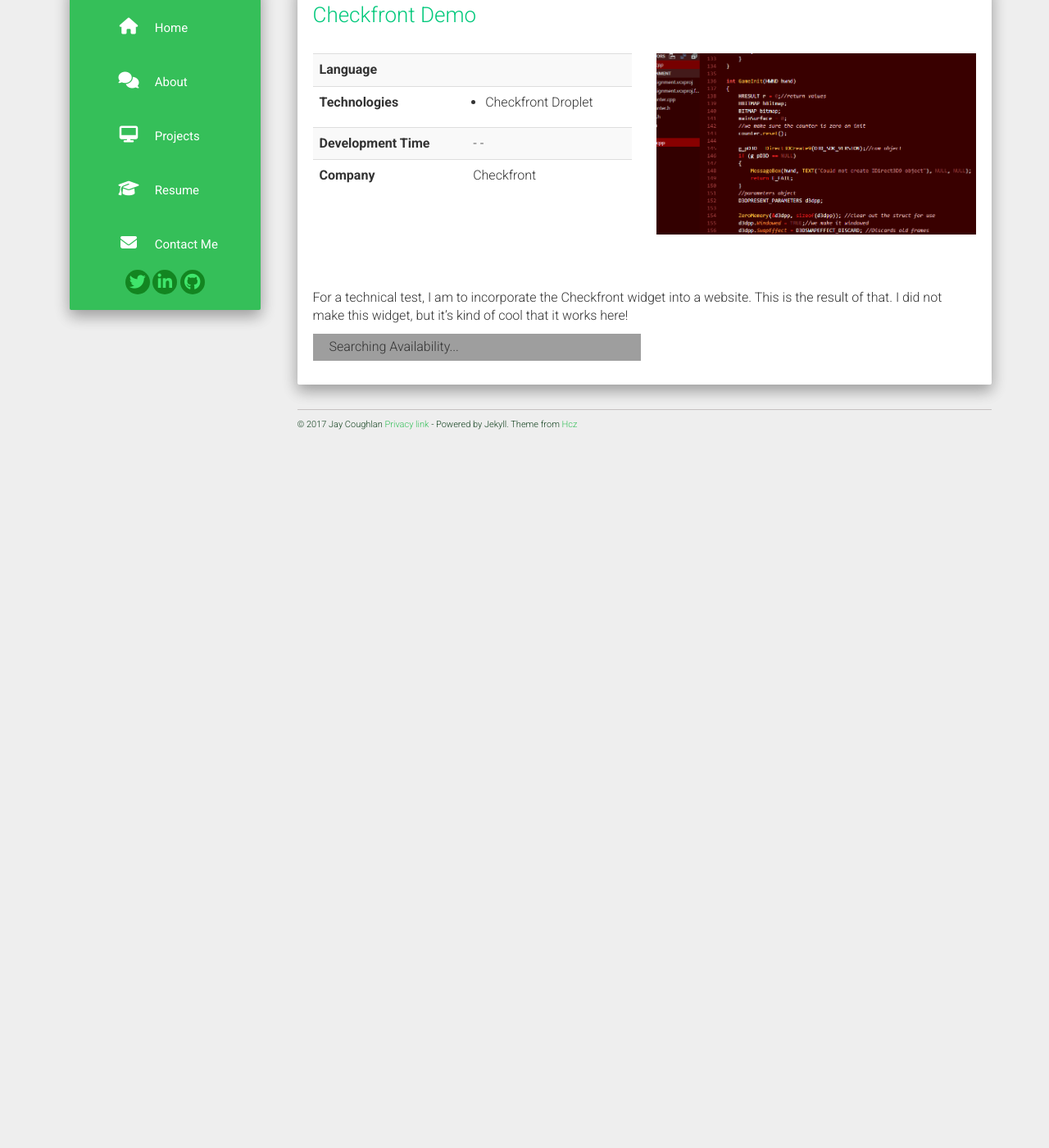
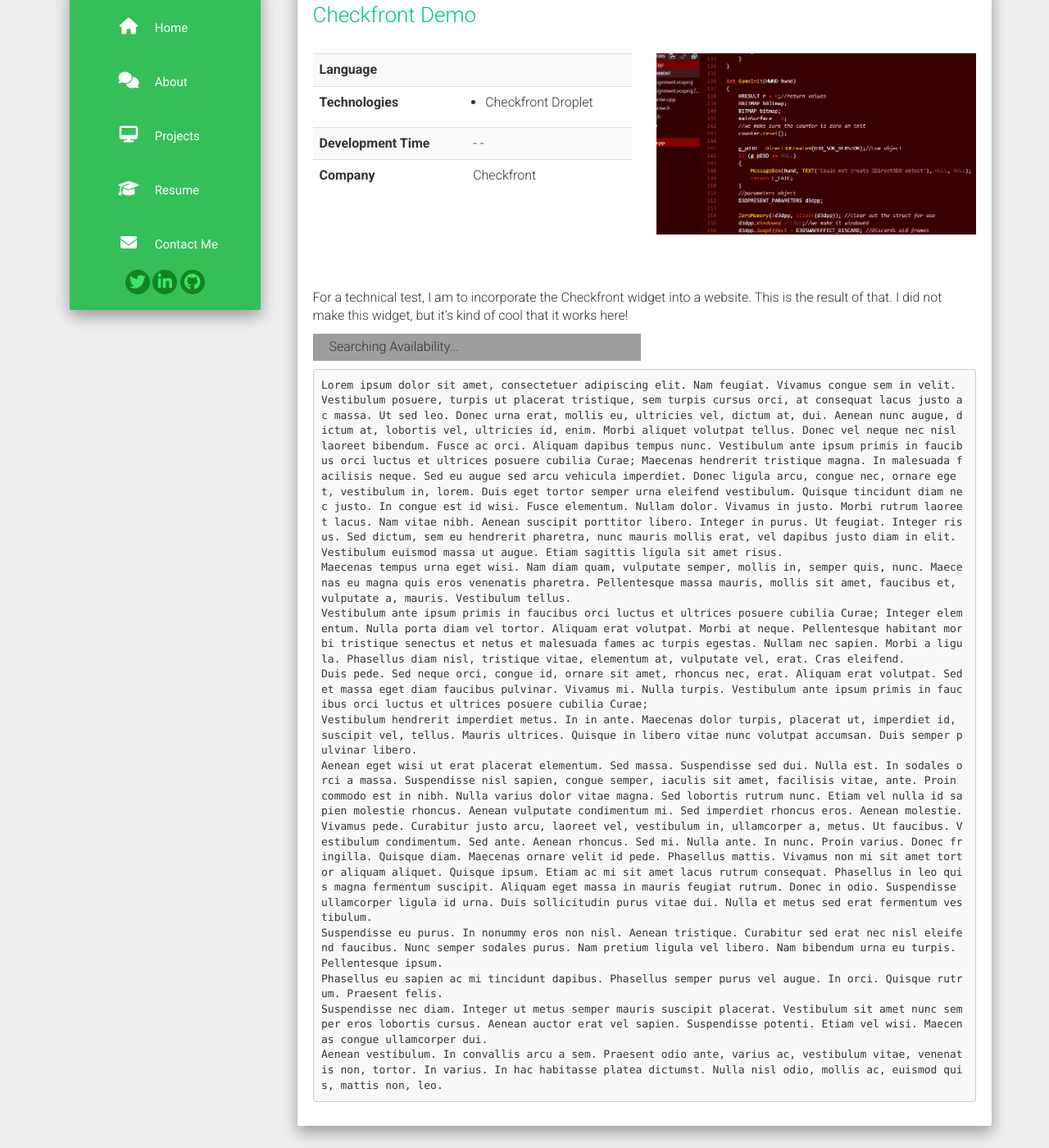
Before and after one commit to JayAKCoughlan/JayAkCoughlan.github.io, a Jekyll site: the page built from _posts/2018-02-15-project-demo-checkfront.md, in a window 1280 px wide and 1400 px high, scrolled down 270 px. Shown: the whole window at 82% size. Built offline with Jekyll 4.4.1, drawn with Linux system fonts in a browser that asks for light colours; nearby versions of some CDN libraries; before the commit the page ends 900 px from its top, so only the background shows below that; grey boxes are pictures that could not be loaded.

Commit message:
Update 2018-02-15-project-demo-checkfront.md

```diff
--- a/_posts/2018-02-15-project-demo-checkfront.md
+++ b/_posts/2018-02-15-project-demo-checkfront.md
@@ -22,3 +22,14 @@
 </script>
 <noscript><a href="https://jayscodingservices.checkfront.com/reserve/" style="font-size: 16px">Continue to Secure Booking System &raquo;</a></noscript>
 </div>
+
+    Lorem ipsum dolor sit amet, consectetuer adipiscing elit. Nam feugiat. Vivamus congue sem in velit. Vestibulum posuere, turpis ut placerat tristique, sem turpis cursus orci, at consequat lacus justo ac massa. Ut sed leo. Donec urna erat, mollis eu, ultricies vel, dictum at, dui. Aenean nunc augue, dictum at, lobortis vel, ultricies id, enim. Morbi aliquet volutpat tellus. Donec vel neque nec nisl laoreet bibendum. Fusce ac orci. Aliquam dapibus tempus nunc. Vestibulum ante ipsum primis in faucibus orci luctus et ultrices posuere cubilia Curae; Maecenas hendrerit tristique magna. In malesuada facilisis neque. Sed eu augue sed arcu vehicula imperdiet. Donec ligula arcu, congue nec, ornare eget, vestibulum in, lorem. Duis eget tortor semper urna eleifend vestibulum. Quisque tincidunt diam nec justo. In congue est id wisi. Fusce elementum. Nullam dolor. Vivamus in justo. Morbi rutrum laoreet lacus. Nam vitae nibh. Aenean suscipit porttitor libero. Integer in purus. Ut feugiat. Integer risus. Sed dictum, sem eu hendrerit pharetra, nunc mauris mollis erat, vel dapibus justo diam in elit. Vestibulum euismod massa ut augue. Etiam sagittis ligula sit amet risus.
+    Maecenas tempus urna eget wisi. Nam diam quam, vulputate semper, mollis in, semper quis, nunc. Maecenas eu magna quis eros venenatis pharetra. Pellentesque massa mauris, mollis sit amet, faucibus et, vulputate a, mauris. Vestibulum tellus.
+    Vestibulum ante ipsum primis in faucibus orci luctus et ultrices posuere cubilia Curae; Integer elementum. Nulla porta diam vel tortor. Aliquam erat volutpat. Morbi at neque. Pellentesque habitant morbi tristique senectus et netus et malesuada fames ac turpis egestas. Nullam nec sapien. Morbi a ligula. Phasellus diam nisl, tristique vitae, elementum at, vulputate vel, erat. Cras eleifend.
+    Duis pede. Sed neque orci, congue id, ornare sit amet, rhoncus nec, erat. Aliquam erat volutpat. Sed et massa eget diam faucibus pulvinar. Vivamus mi. Nulla turpis. Vestibulum ante ipsum primis in faucibus orci luctus et ultrices posuere cubilia Curae;
+    Vestibulum hendrerit imperdiet metus. In in ante. Maecenas dolor turpis, placerat ut, imperdiet id, suscipit vel, tellus. Mauris ultrices. Quisque in libero vitae nunc volutpat accumsan. Duis semper pulvinar libero.
+    Aenean eget wisi ut erat placerat elementum. Sed massa. Suspendisse sed dui. Nulla est. In sodales orci a massa. Suspendisse nisl sapien, congue semper, iaculis sit amet, facilisis vitae, ante. Proin commodo est in nibh. Nulla varius dolor vitae magna. Sed lobortis rutrum nunc. Etiam vel nulla id sapien molestie rhoncus. Aenean vulputate condimentum mi. Sed imperdiet rhoncus eros. Aenean molestie. Vivamus pede. Curabitur justo arcu, laoreet vel, vestibulum in, ullamcorper a, metus. Ut faucibus. Vestibulum condimentum. Sed ante. Aenean rhoncus. Sed mi. Nulla ante. In nunc. Proin varius. Donec fringilla. Quisque diam. Maecenas ornare velit id pede. Phasellus mattis. Vivamus non mi sit amet tortor aliquam aliquet. Quisque ipsum. Etiam ac mi sit amet lacus rutrum consequat. Phasellus in leo quis magna fermentum suscipit. Aliquam eget massa in mauris feugiat rutrum. Donec in odio. Suspendisse ullamcorper ligula id urna. Duis sollicitudin purus vitae dui. Nulla et metus sed erat fermentum vestibulum.
+    Suspendisse eu purus. In nonummy eros non nisl. Aenean tristique. Curabitur sed erat nec nisl eleifend faucibus. Nunc semper sodales purus. Nam pretium ligula vel libero. Nam bibendum urna eu turpis. Pellentesque ipsum.
+    Phasellus eu sapien ac mi tincidunt dapibus. Phasellus semper purus vel augue. In orci. Quisque rutrum. Praesent felis.
+    Suspendisse nec diam. Integer ut metus semper mauris suscipit placerat. Vestibulum sit amet nunc semper eros lobortis cursus. Aenean auctor erat vel sapien. Suspendisse potenti. Etiam vel wisi. Maecenas congue ullamcorper dui.
+    Aenean vestibulum. In convallis arcu a sem. Praesent odio ante, varius ac, vestibulum vitae, venenatis non, tortor. In varius. In hac habitasse platea dictumst. Nulla nisl odio, mollis ac, euismod quis, mattis non, leo.
```
